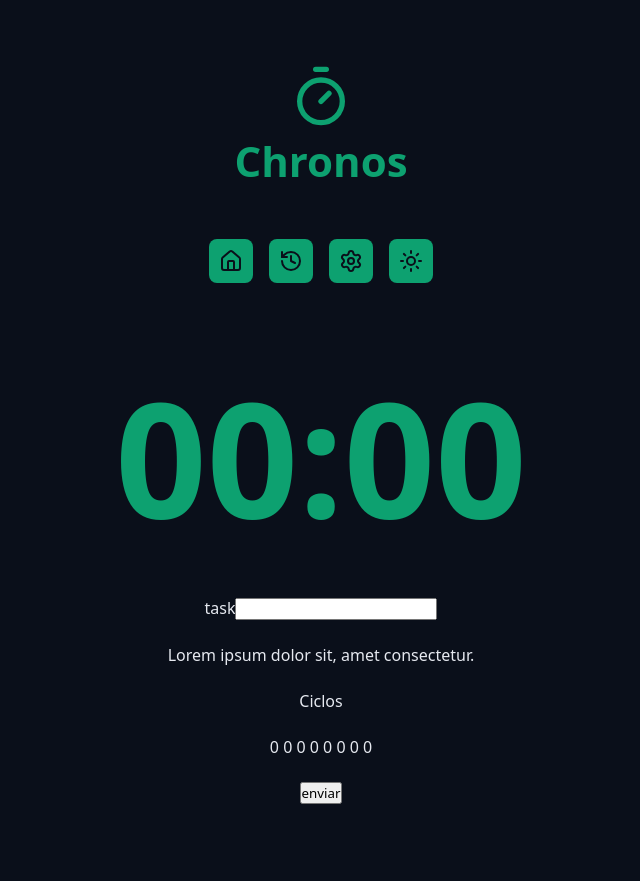
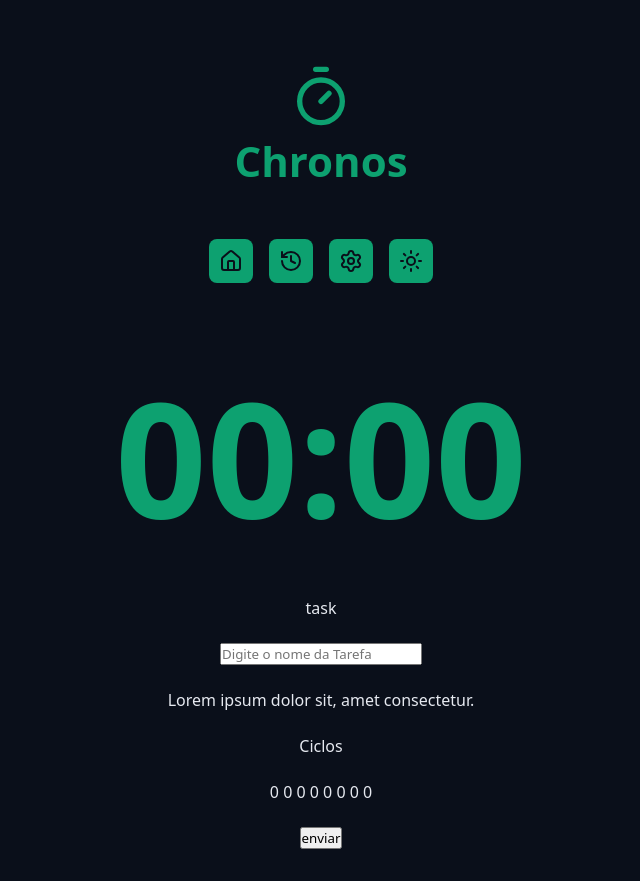
Before and after one commit to MarvinRF/chronos-pomodoro, a React (Vite) app: page / in a window 1280 px wide. Shown: the whole page, without its empty margins (319-959 px from the left). Before the commit the page ends 836 px from the top, so only its background shows below. Built offline with nearby package versions, Linux system fonts and the light colour scheme.

Commit message:
Updates task input to use DefaultInput
Replaces manual input markup with a reusable component that provides consistent styling and behavior. This improves UI maintainability and clarity.

```diff
--- a/src/App.tsx
+++ b/src/App.tsx
@@ -1,5 +1,6 @@
 import { Container } from './components/Container';
 import { CountDown } from './components/CountDown';
+import DefaultInput from './components/DefaultInput';
 import { Logo } from './components/Logo';
 import { Menu } from './components/Menu';
 
@@ -24,10 +25,12 @@ export const App = () => {
       <Container>
         <form action='' className='form'>
           <div className='formRow'>
-            <label htmlFor='input'>
-              <span>task</span>
-              <input id='input' type='text' />
-            </label>
+            <DefaultInput
+              label={'task'}
+              id={'task'}
+              type='text'
+              placeholder={'Digite o nome da Tarefa'}
+            />
           </div>
           <div className='formRow'>
             <p>Lorem ipsum dolor sit, amet consectetur.</p>
--- /dev/null
+++ b/src/components/DefaultInput/index.tsx
@@ -0,0 +1,18 @@
+type DefaultInputProps = {
+  label: string;
+  id: string;
+  placeholder: string;
+} & React.ComponentProps<'input'>;
+
+const DefaultInput = ({ label, id, type, placeholder }: DefaultInputProps) => {
+  return (
+    <>
+      <label htmlFor='input'>
+        <span>{label}</span>
+      </label>
+      <input placeholder={placeholder} id={id} type={type} />
+    </>
+  );
+};
+
+export default DefaultInput;
```
